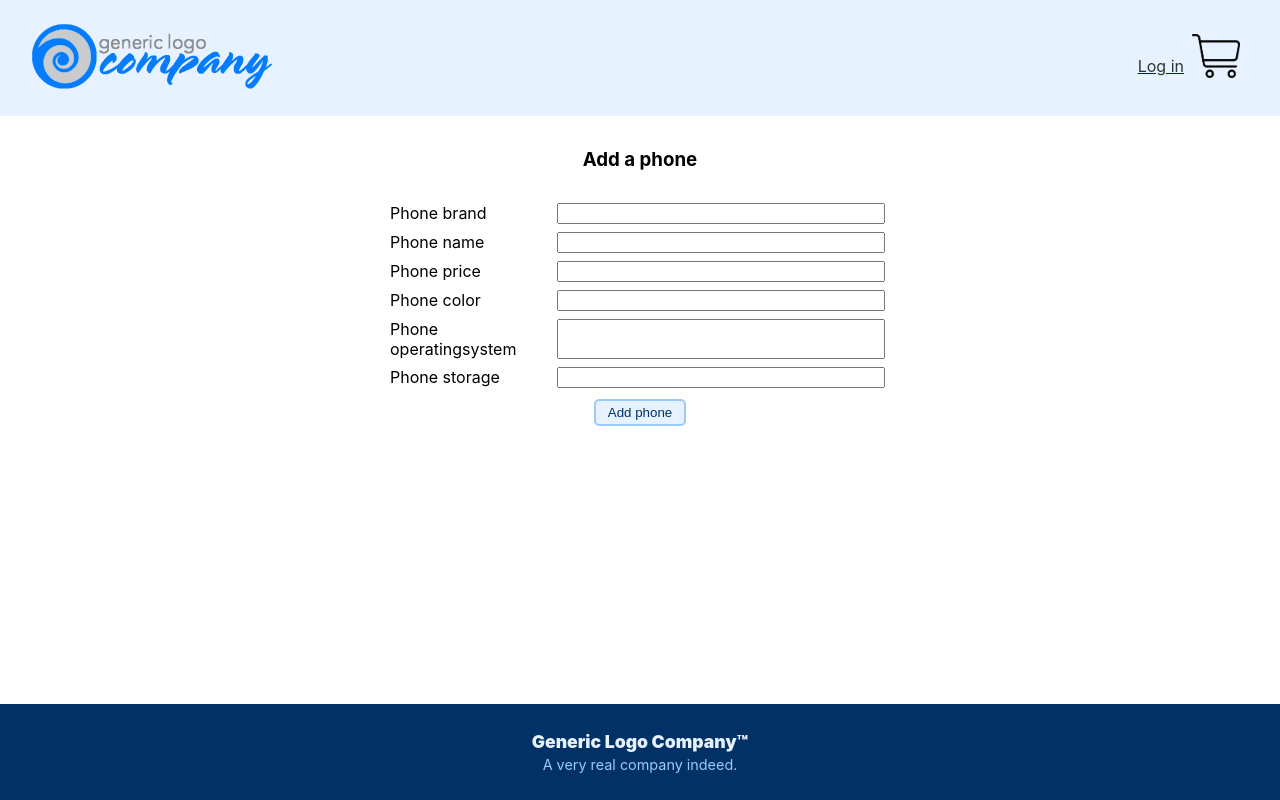
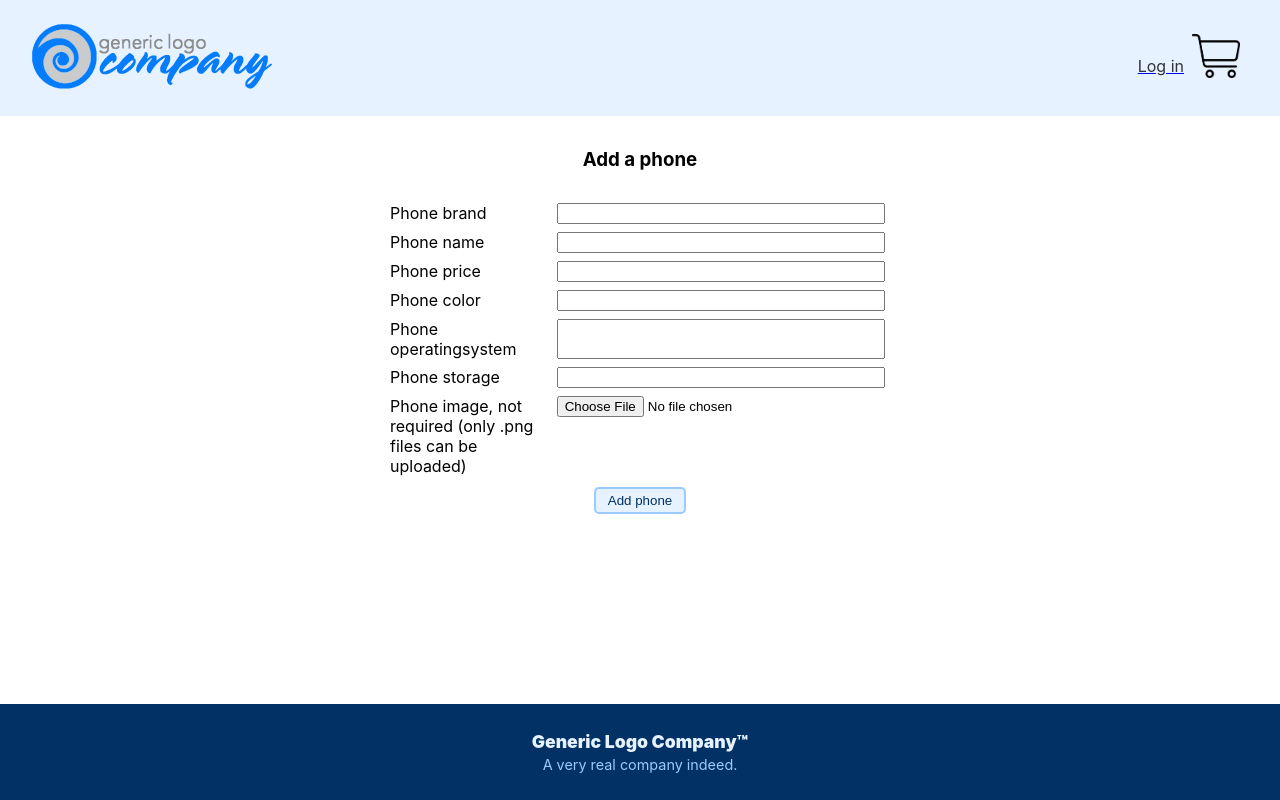
Before and after one commit to oyvind0402/Python-React-Webshop, a React (Create React App) app in the folder layout/: page /new in a window 1280 px wide. Built offline with nearby package versions, Linux system fonts and the light colour scheme.

Commit message:
Added the file upload field to the Form in the React app

```diff
--- a/layout/src/components/Admin/NewProductForm.js
+++ b/layout/src/components/Admin/NewProductForm.js
@@ -70,6 +70,17 @@ export const NewProductForm = () => {
               required="true"
             />
           </div>
+          <div className="form-group">
+            <label for="image">
+              Phone image, not required (only .png files can be uploaded)
+            </label>
+            <input
+              type="file"
+              className="form-control"
+              name="image"
+              id="image"
+            />
+          </div>
           <div className="form-btn">
             <input
               type="submit"
```
